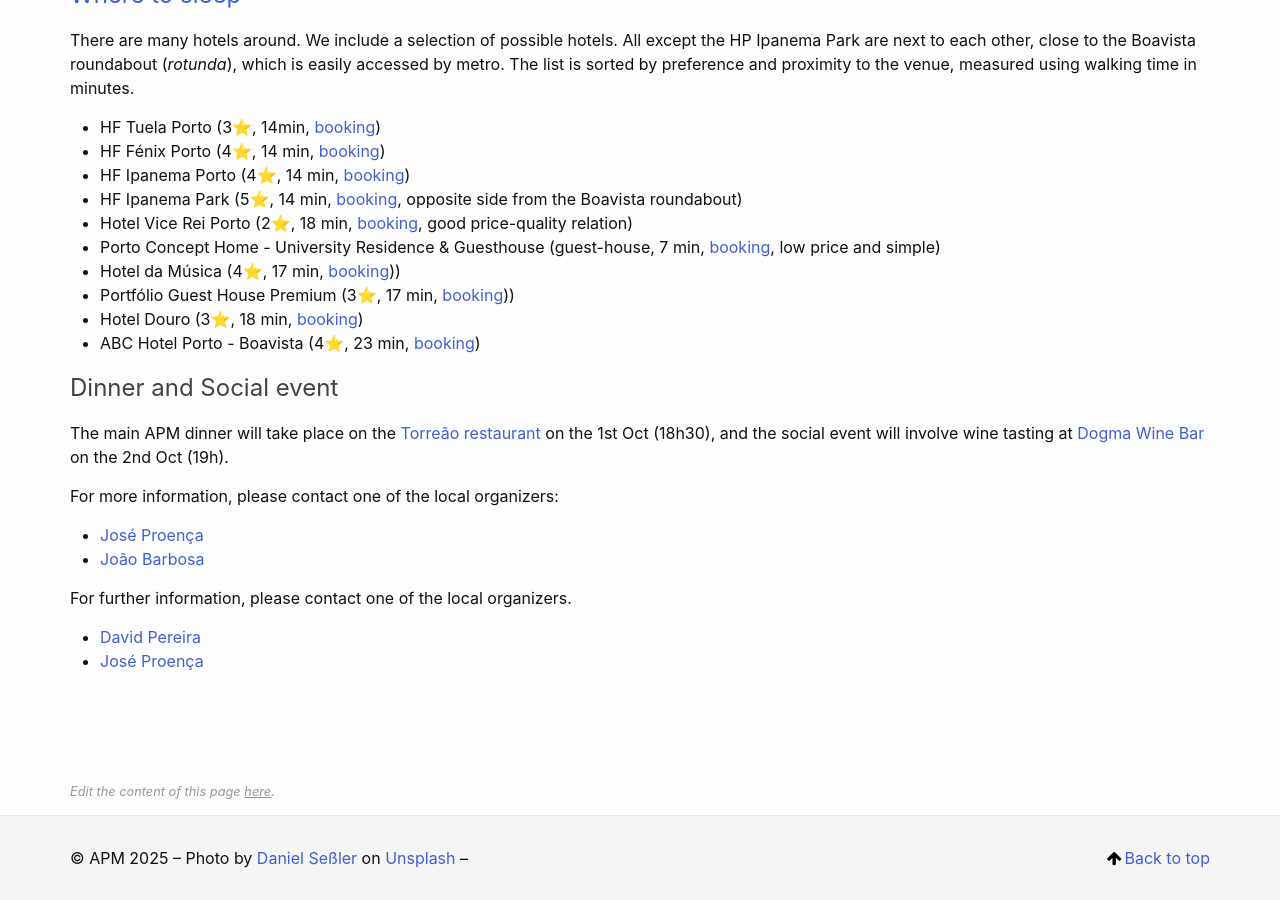
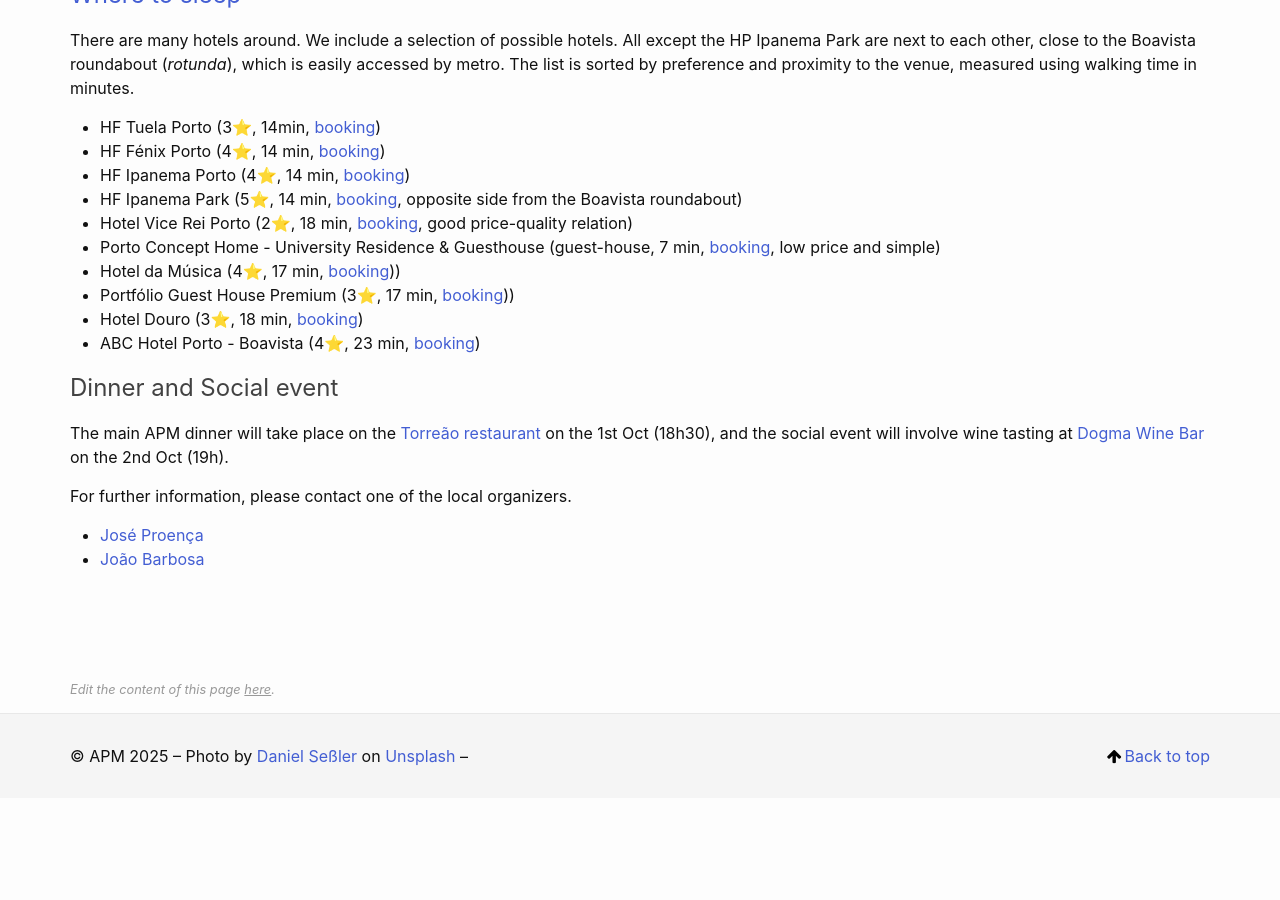
Before and after one commit to apm-workshop/2025, a Jekyll site: the page built from _pages/venue.md, in a window 1280 px wide and 900 px high, scrolled down 1270 px. Built offline with Jekyll 4.4.1, drawn with Linux system fonts in a browser that asks for light colours; after the commit the page ends 2068 px from its top, so only the background shows below that; some of the changed text lies outside the part shown.

Commit message:
Update venue.md

```diff
--- a/_pages/venue.md
+++ b/_pages/venue.md
@@ -50,12 +50,6 @@ There are many hotels around. We include a selection of possible hotels. All exc
 
 The main APM dinner will take place on the [Torreão restaurant](https://www.torreao.pt/torreao-eventos/) on the 1st Oct (18h30), and the social event will involve wine tasting at [Dogma Wine Bar](https://dogmawinebar.com/) on the 2nd Oct (19h).
 
-For more information, please contact one of the local organizers:
-
- - [José Proença](https://jose.proenca.org)
- - [João Barbosa](https://sigarra.up.pt/fcup/pt/func_geral.FormView?P_CODIGO=565525)
-
-
 <!-- ## Social Event -->
 
 
@@ -63,8 +57,8 @@ For further information, please contact one of the local organizers.
 
 <!-- General Organization: José Proença -->
 
-- [David Pereira](https://pt.linkedin.com/in/dmrpereira)
 - [José Proença](https://jose.proenca.org)
+- [João Barbosa](https://sigarra.up.pt/fcup/pt/func_geral.FormView?P_CODIGO=565525)
 
 
 
```
Also changed, not shown: other parts of _pages/venue.md (+1 -1 lines).
